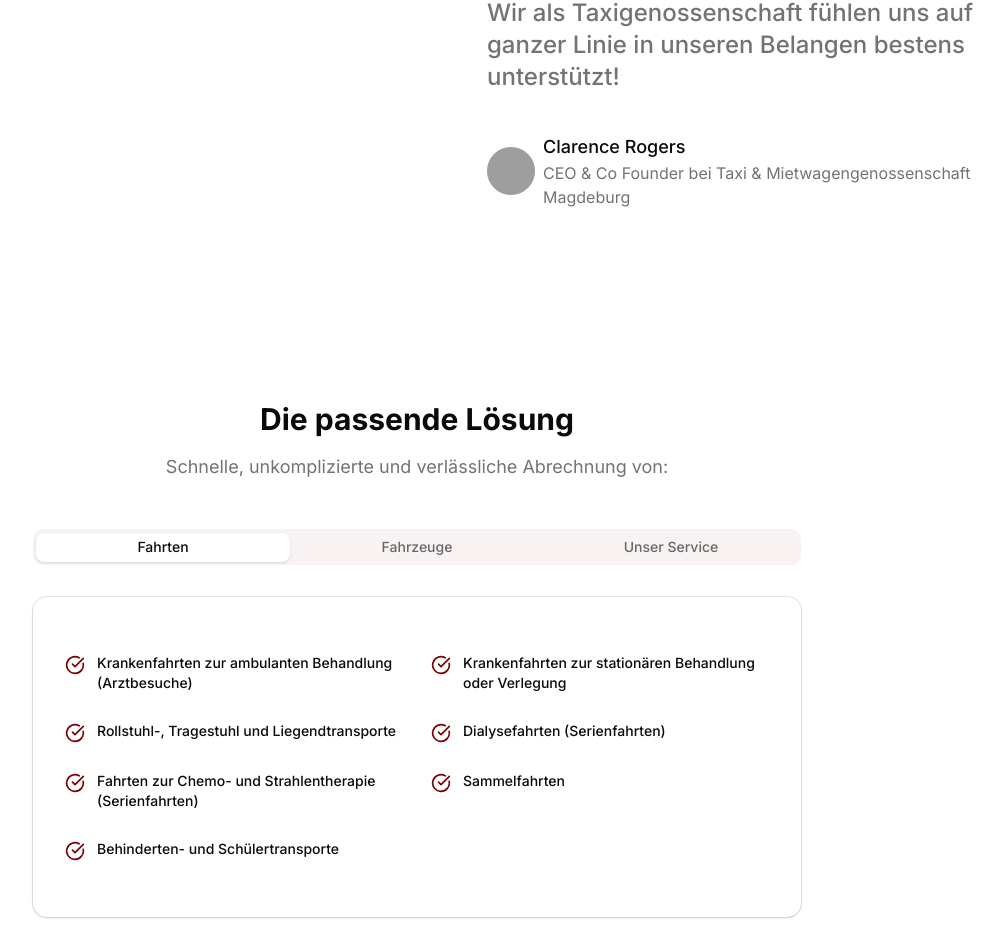
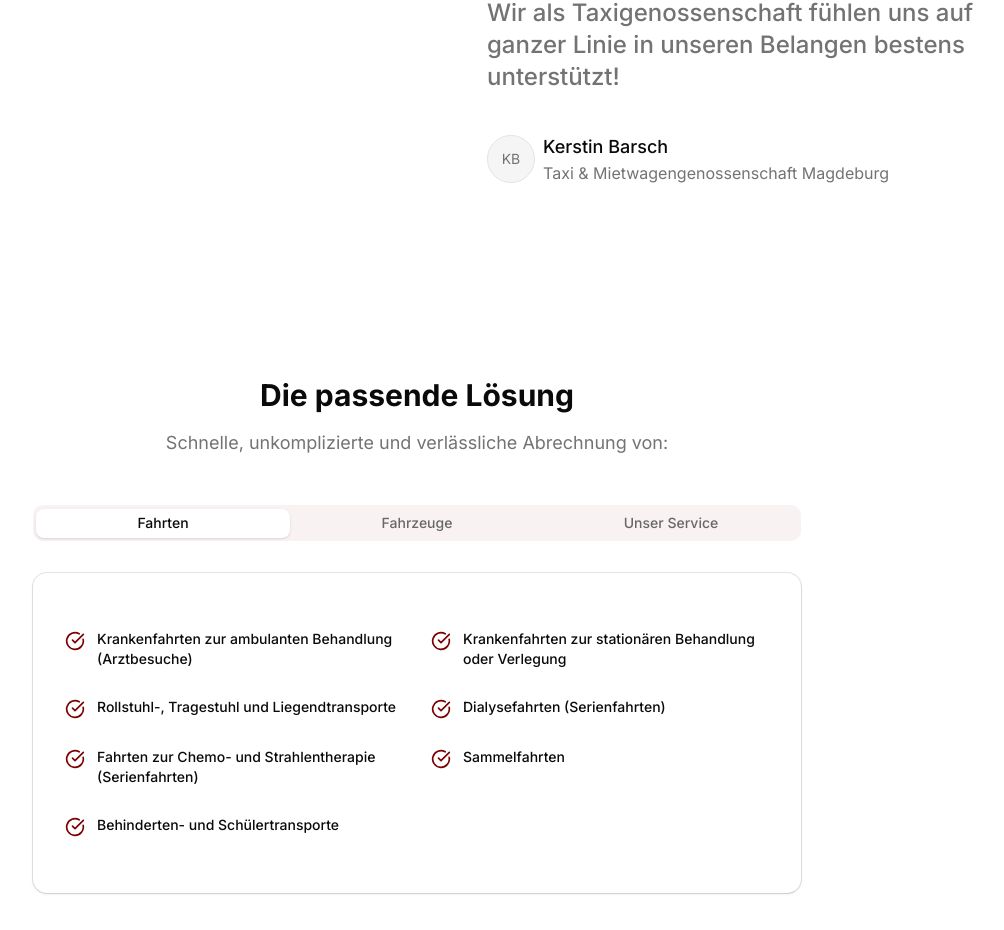
Before and after one commit to Yeah-Jack/ptas, a Next.js app: page / in a window 1280 px wide. Shown: the part 2093-3023 px from the top of the page, without its empty margins (223-1227 px from the left). Built offline with nearby package versions, Linux system fonts and the light colour scheme; grey boxes are pictures that could not be loaded.

Commit message:
refactor: remove role field from TestimonialItem and update testimonials

```diff
--- a/components/testimonial.tsx
+++ b/components/testimonial.tsx
@@ -12,7 +12,6 @@ import {
 
 export type TestimonialItem = {
 	name: string;
-	role: string;
 	avatar: string;
 	company: string;
 	content: string;
@@ -20,16 +19,14 @@ export type TestimonialItem = {
 
 const testimonials: TestimonialItem[] = [
 	{
-		name: "Clarence Rogers",
-		role: "CEO & Co Founder",
+		name: "Kerstin Barsch",
 		company: "Taxi & Mietwagengenossenschaft Magdeburg",
-		avatar: "https://randomuser.me/api/portraits/men/3.jpg",
+		avatar: "",
 		content:
 			"Sehr geehrte Damen und Herren,\n wir möchten die hervorragende Zusammenarbeit mit der Firma PTAS ausdrücklich empfehlen. Durch ihre Zuverlässigkeit, ihre Innovationskraft und ihr professionelles Vorgehen im Personentransport-Abrechnungsservice haben sie unsere Abrechnungen maßgeblich vorangebracht. Wir sind überzeugt, dass die Firma PTAS auch in der Zukunft ein wertvoller Partner für jedes Unternehmen sein wird.\n Wir als Taxigenossenschaft fühlen uns auf ganzer Linie in unseren Belangen bestens unterstützt!",
 	},
 	// {
 	// 	name: "Garrett Lewis",
-	// 	role: "Product manager",
 	// 	company: "Taxi 24",
 	// 	avatar: "https://randomuser.me/api/portraits/men/27.jpg",
 	// 	content:
@@ -77,7 +74,7 @@ export default function Testimonial() {
 									<div className="flex-1">
 										<h4 className="font-medium text-lg">{testimonial.name}</h4>
 										<p className="text-muted-foreground">
-											{testimonial.role} bei {testimonial.company}
+											{testimonial.company}
 										</p>
 									</div>
 								</div>
```
